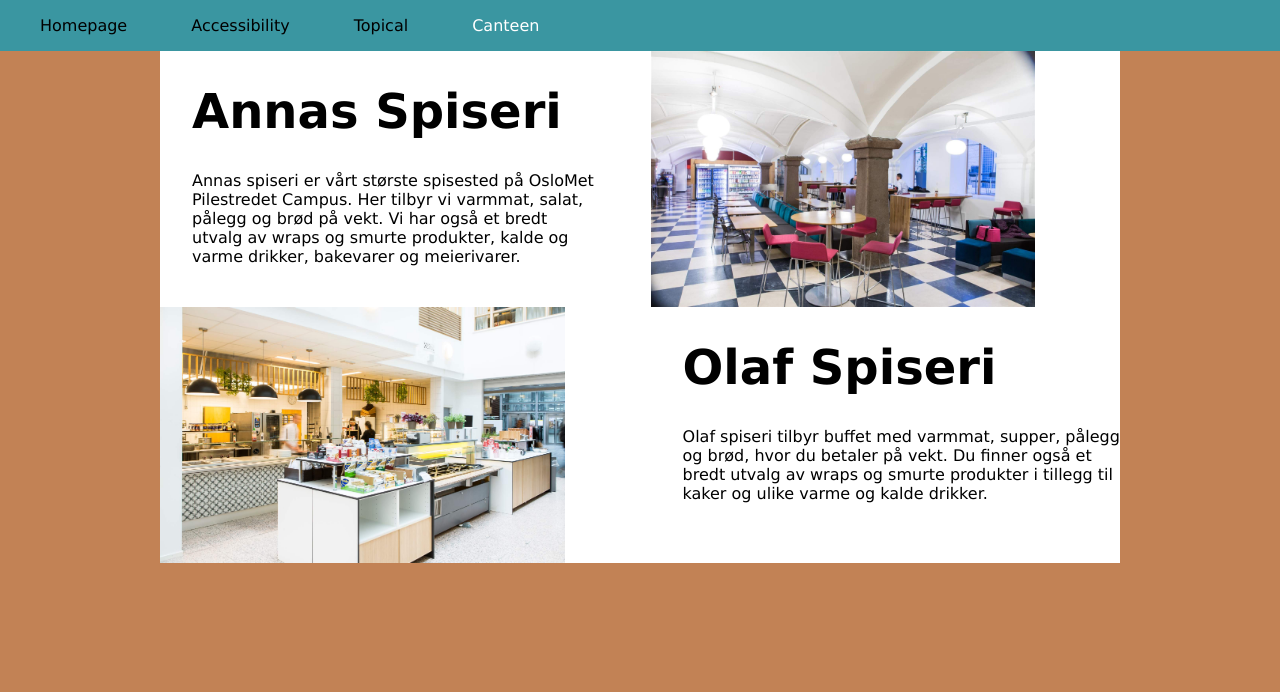
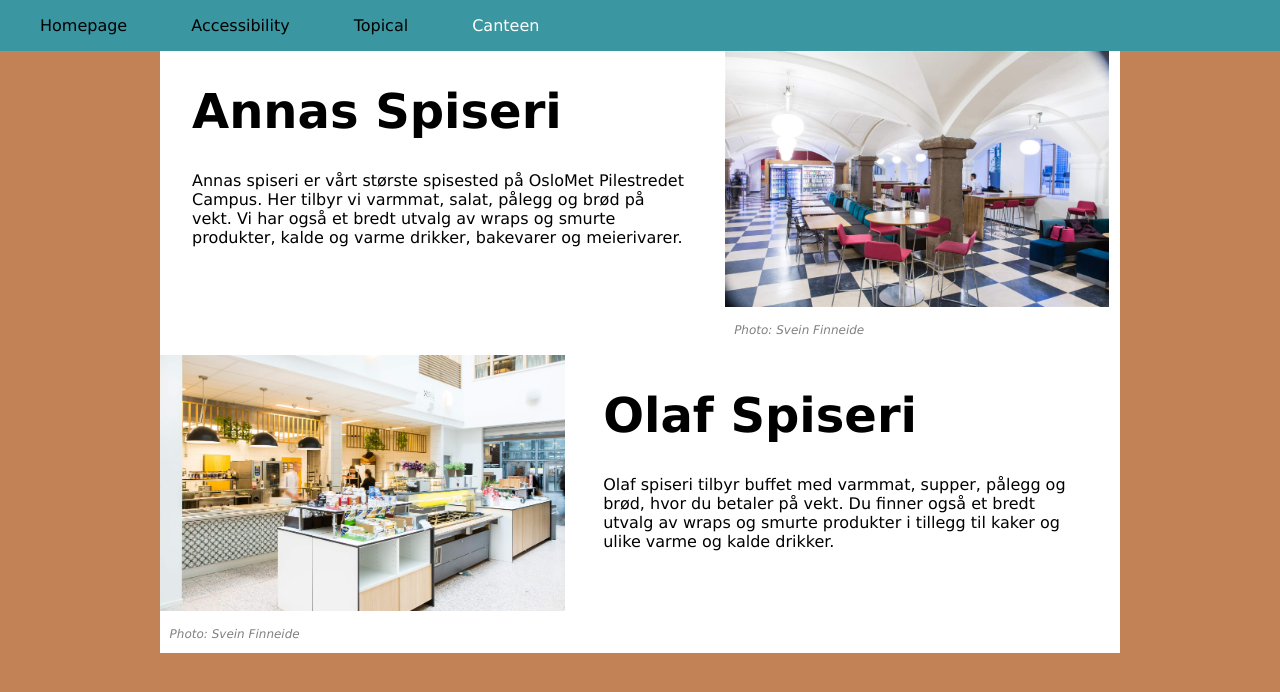
Before and after one commit to Mathias-Evjen/Eksamen, a plain HTML site: page canteen.html in a window 1280 px wide. Drawn offline with Linux system fonts and the light colour scheme.

Commit message:
Endringer på grid

```diff
--- a/canteen.html
+++ b/canteen.html
@@ -18,21 +18,28 @@
         </nav>
     </header>
     <main class="wrapper">
-        <div class="text">
+        <div class="text-left-row-1">
             <h1>Annas Spiseri</h1>
             Annas spiseri er vårt største spisested på OsloMet Pilestredet Campus.
             Her tilbyr vi varmmat, salat, pålegg og brød på vekt.
             Vi har også et bredt utvalg av wraps og smurte produkter, kalde og varme drikker,
             bakevarer og meierivarer.
         </div>
-        <img src="/img/Annas-Spiseri.jpg" alt="Bilde av kantine 'Annas Spiseri'" class="image-annas-spiseri">
-        <div class="text-2">
+        <div class="image-right">
+            <img src="/img/Annas-Spiseri.jpg" alt="Bilde av kantine 'Annas Spiseri'" class="image-annas-spiseri">
+            <p id="photographer-annas-spiseri"><em>Photo: Svein Finneide</em></p>
+        </div>
+        <div class="text-right-row-2">
             <h1>Olaf Spiseri</h1>
             Olaf spiseri tilbyr buffet med varmmat, supper, pålegg og brød, hvor du betaler på vekt.
             Du finner også et bredt utvalg av wraps og smurte produkter i tillegg til kaker
             og ulike varme og kalde drikker.
         </div>
-        <img src="/img/Olaf-Spiseri.jpg" alt="Bilde av kantine 'Olaf Spiseri'" class="image-olaf-spiseri">
+        <div class="image-left">
+            <img src="/img/Olaf-Spiseri.jpg" alt="Bilde av kantine 'Olaf Spiseri'" class="image-olaf-spiseri">
+            <p id="photographer-olaf-spiseri"><em>Photo: Svein Finneide</em></p>
+        </div>
+
     </main>
 </body>
 </html>
--- a/css/style.css
+++ b/css/style.css
@@ -44,24 +44,40 @@
 
     .wrapper {
         display: grid;
-        grid-template-columns: 45wv auto;
+        gap: 6px;
+        grid-template-columns: repeat(8, 1fr);
         grid-template-rows: minmax(100px, auto);
     }
 
-    .text {
-        grid-column: 1 / 2;
+    .text-topical {
+        grid-column: 1 / 8;
+        grid-row: 1;
         margin-left: 2rem;
-        margin-right: 3rem;
+        margin-right: 2rem;
+    }
+    .text-homepage{
+        grid-column: 1 / 6;
+        grid-row: 1;
+        margin-left: 2rem;
+        margin-right: 2rem;
+    }
+    .text-left-row-1 {
+        grid-column: 1 / 4;
+        grid-row: 1;
+        margin-left: 2rem;
+        margin-right: 2rem;
+    }
+    .text-right-row-2 {
+        grid-column: 2 / 12;
+        grid-row: 2;
+        margin-left: 2rem;
+        margin-right: 2rem;
     }
     .text-2{
-        grid-column: 2 / 3;
+        grid-column: 4 / 8;
         grid-row: 2;
         margin-left: 2rem;
-    }
-    .text-2{
-        grid-column: 2 / 3;
-        grid-row: 2;
-        margin-left: 2rem;
+        margin-right: 2rem;
     }
 
     .image {
@@ -72,8 +88,21 @@
         width: minmax(auto, 50vw);
         height: 20vw;
     }
+    .image-right {
+        grid-column: 4 / 8;
+        grid-row: 1;
+    }
+    .image-left {
+        grid-column: 1 / 2;
+        grid-row: 2;
+    }
     .column2 {
-        grid-column: 2 / 3;
+        grid-column: 1 / 2;
+        grid-row: 2;
+    }
+    .column1 {
+        grid-column: 6 / 8;
+        grid-row: 1;
     }
 
     #image-p35 {
@@ -82,6 +111,16 @@
     }
 
     #photographer-homepage {
+        color: gray;
+        font-size: 12px;
+        padding-left: 0.6rem;
+    }
+    #photographer-annas-spiseri {
+        color: gray;
+        font-size: 12px;
+        padding-left: 0.6rem;
+    }
+    #photographer-olaf-spiseri {
         color: gray;
         font-size: 12px;
         padding-left: 0.6rem;
```
Also changed, not shown: index.html (+2 -2 lines), topical.html (+1 -1 lines).
